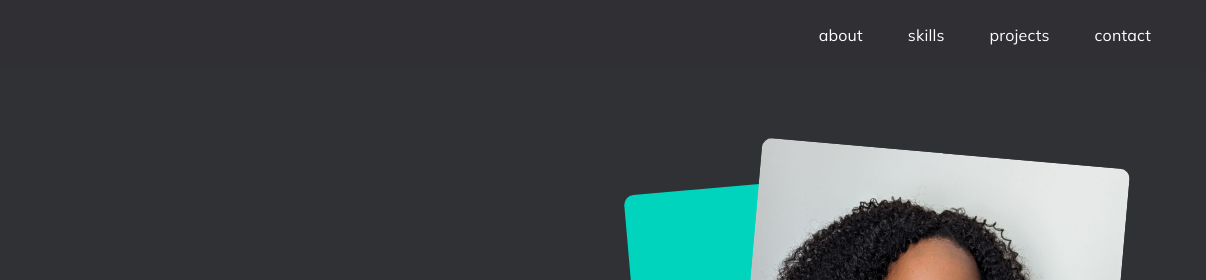
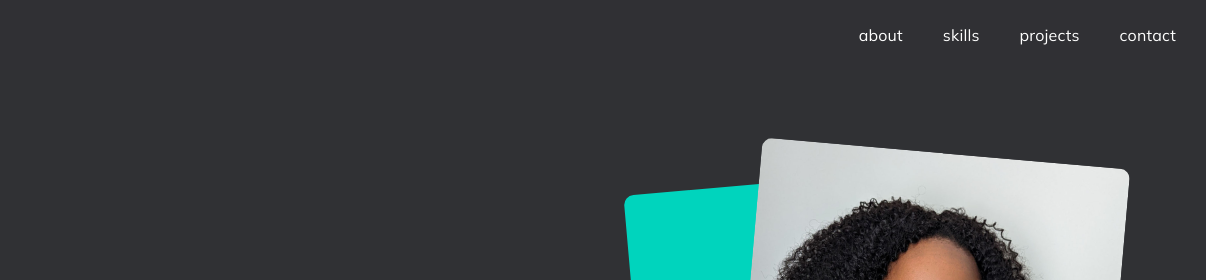
Before and after one commit to becks135/NicoleBeckles-portfolio, a plain HTML site: page index.html in a window 1280 px wide. Shown: the top 280 px of the page, 74-1280 px from the left. Drawn offline with nearby package versions, Linux system fonts and the light colour scheme.

Commit message:
update logo dimensions - for safari browsers

```diff
--- a/styles/sass/partials/_nav-menu.scss
+++ b/styles/sass/partials/_nav-menu.scss
@@ -12,18 +12,19 @@ nav {
 
     ul {
         display: flex;
-        gap: 20px;
+        gap: 40px;
     }
 
     a {
         height: 100%;
         img{
+            width:auto;
             padding:5px 0;
         }
     }
 
     .navigation-menu a{
-        padding-right:25px;
+        // padding-right:25px;
         // text-transform: uppercase;
     }
 }
```
Also changed, not shown: styles/styles.css.
